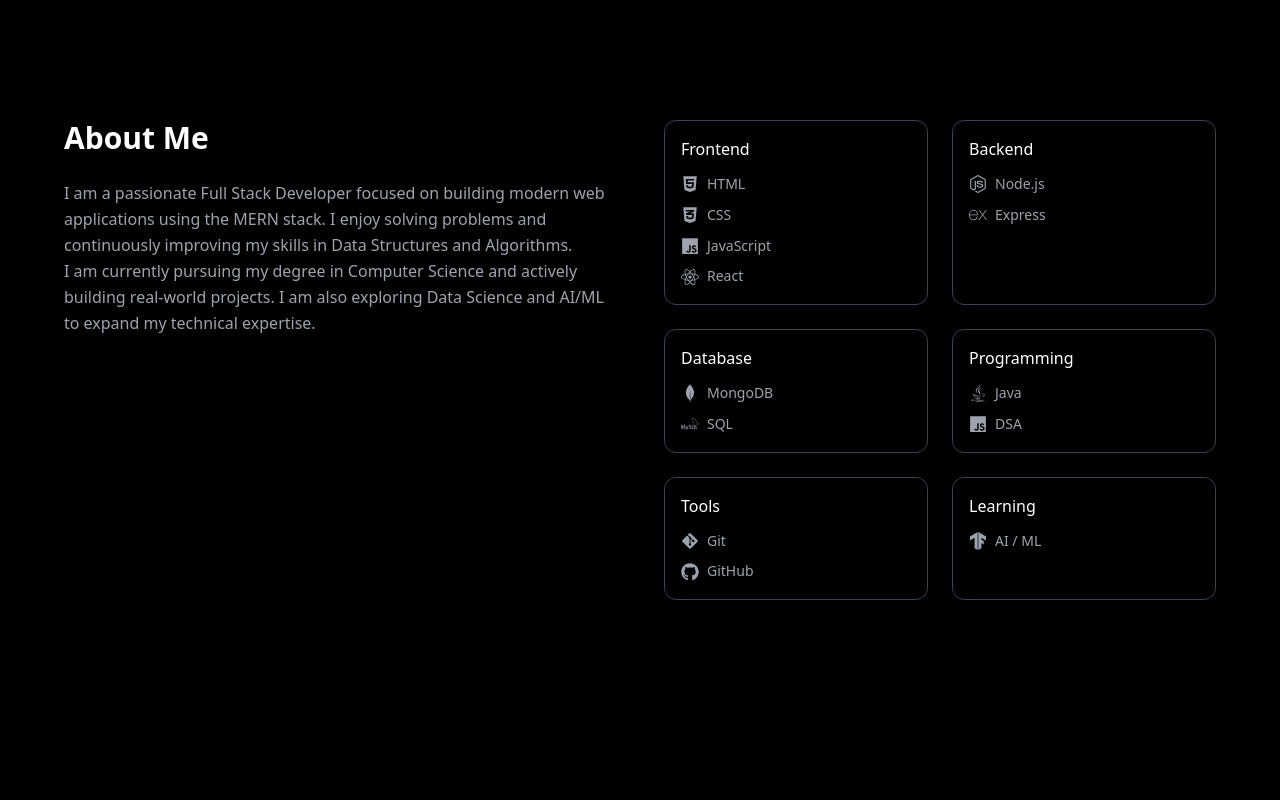
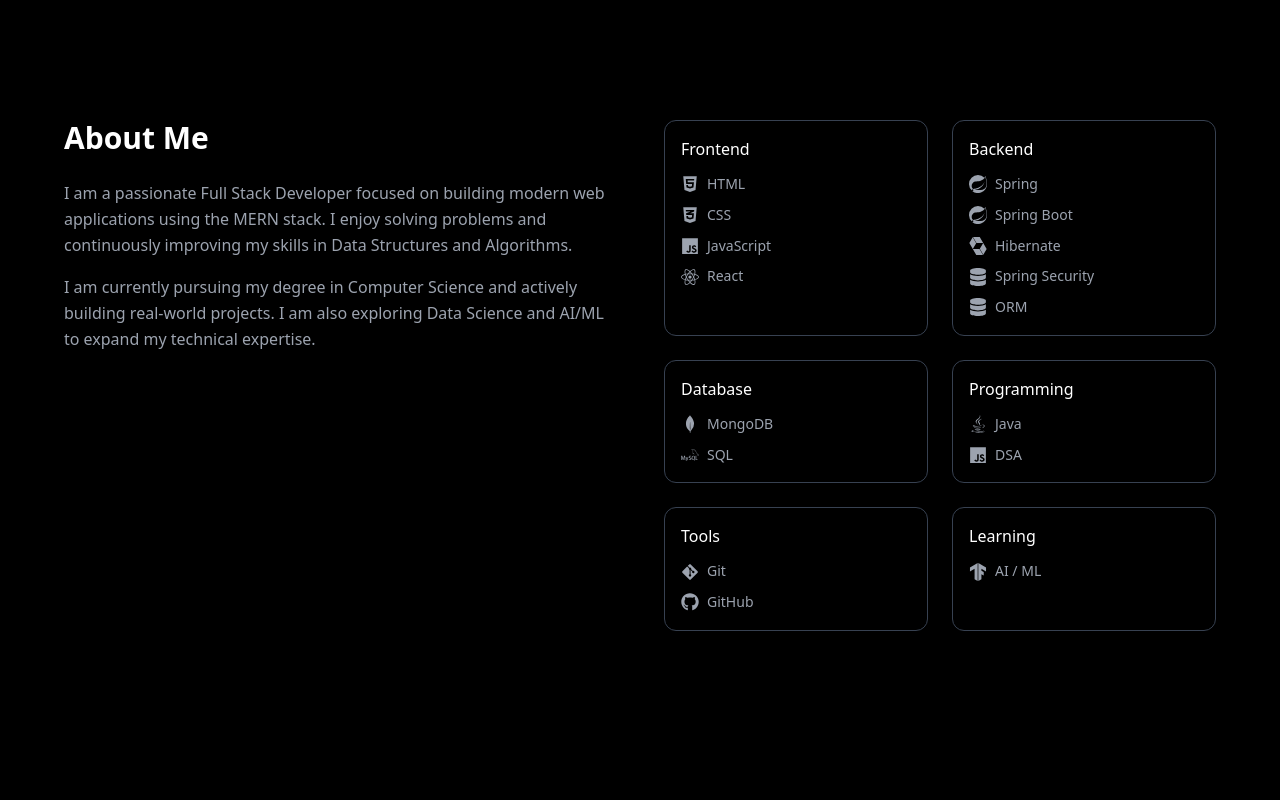
Before and after one commit to carry2408/PortfolioApp, a React (Vite) app in the folder portfolio/: page / in a window 1280 px wide. Shown: the part 760-1560 px from the top of the page. Built offline with nearby package versions, Linux system fonts and the light colour scheme.

Commit message:
Added new skills to the backend

```diff
--- a/portfolio/src/components/About.jsx
+++ b/portfolio/src/components/About.jsx
@@ -1,50 +1,73 @@
 import { motion } from "framer-motion";
+
 import {
     FaHtml5,
     FaCss3Alt,
     FaJs,
     FaReact,
-    FaNodeJs,
     FaJava,
     FaGitAlt,
-    FaGithub
+    FaGithub,
+    FaDatabase,
 } from "react-icons/fa";
-import { SiMongodb, SiExpress, SiMysql, SiTensorflow } from "react-icons/si";
+
+import {
+    SiMongodb,
+    SiMysql,
+    SiSpring,
+    SiHibernate,
+    SiTensorflow,
+} from "react-icons/si";
 
 export default function About({ darkMode }) {
     return (
         <section
             id="about"
-            className={`min-h-screen px-6 py-20 ${darkMode ? "bg-black text-white" : "bg-white text-black"
-                }`}
+            className={
+                "min-h-screen px-6 py-20 " +
+                (darkMode ? "bg-black text-white" : "bg-white text-black")
+            }
         >
             <div className="max-w-6xl mx-auto grid md:grid-cols-2 gap-12 items-start">
 
-                {/* LEFT SIDE - ABOUT */}
+                {/* About */}
                 <motion.div
                     initial={{ opacity: 0, x: -40 }}
                     whileInView={{ opacity: 1, x: 0 }}
                     transition={{ duration: 0.6 }}
                 >
-                    <h2 className="text-3xl font-semibold mb-6">About Me</h2>
+                    <h2 className="text-3xl font-semibold mb-6">
+                        About Me
+                    </h2>
 
-                    <p className={`${darkMode ? "text-gray-400" : "text-gray-600"} leading-relaxed`}>
-                        I am a passionate Full Stack Developer focused on building modern web applications
-                        using the MERN stack. I enjoy solving problems and continuously improving my skills
-                        in Data Structures and Algorithms.
+                    <p
+                        className={
+                            (darkMode ? "text-gray-400" : "text-gray-600") +
+                            " leading-relaxed mb-4"
+                        }
+                    >
+                        I am a passionate Full Stack Developer focused on
+                        building modern web applications using the MERN stack.
+                        I enjoy solving problems and continuously improving my
+                        skills in Data Structures and Algorithms.
                     </p>
 
-                    <p className={`${darkMode ? "text-gray-400" : "text-gray-600"} leading-relaxed`}>
-                        I am currently pursuing my degree in Computer Science and actively building
-                        real-world projects. I am also exploring Data Science and AI/ML to expand my
+                    <p
+                        className={
+                            (darkMode ? "text-gray-400" : "text-gray-600") +
+                            " leading-relaxed"
+                        }
+                    >
+                        I am currently pursuing my degree in Computer Science
+                        and actively building real-world projects. I am also
+                        exploring Data Science and AI/ML to expand my
                         technical expertise.
                     </p>
                 </motion.div>
 
-                {/* RIGHT SIDE - SKILLS */}
+                {/* Skills */}
                 <div className="grid grid-cols-2 gap-6">
 
-                    {/* FRONTEND */}
                     <SkillCard title="Frontend" darkMode={darkMode}>
                         <Skill icon={<FaHtml5 />} name="HTML" />
                         <Skill icon={<FaCss3Alt />} name="CSS" />
@@ -52,31 +75,29 @@ export default function About({ darkMode }) {
                         <Skill icon={<FaReact />} name="React" />
                     </SkillCard>
 
-                    {/* BACKEND */}
                     <SkillCard title="Backend" darkMode={darkMode}>
-                        <Skill icon={<FaNodeJs />} name="Node.js" />
-                        <Skill icon={<SiExpress />} name="Express" />
+                        <Skill icon={<SiSpring />} name="Spring" />
+                        <Skill icon={<SiSpring />} name="Spring Boot" />
+                        <Skill icon={<SiHibernate />} name="Hibernate" />
+                        <Skill icon={<FaDatabase />} name="Spring Security" />
+                        <Skill icon={<FaDatabase />} name="ORM" />
                     </SkillCard>
 
-                    {/* DATABASE */}
                     <SkillCard title="Database" darkMode={darkMode}>
                         <Skill icon={<SiMongodb />} name="MongoDB" />
                         <Skill icon={<SiMysql />} name="SQL" />
                     </SkillCard>
 
-                    {/* PROGRAMMING */}
                     <SkillCard title="Programming" darkMode={darkMode}>
                         <Skill icon={<FaJava />} name="Java" />
                         <Skill icon={<FaJs />} name="DSA" />
                     </SkillCard>
 
-                    {/* TOOLS */}
                     <SkillCard title="Tools" darkMode={darkMode}>
                         <Skill icon={<FaGitAlt />} name="Git" />
                         <Skill icon={<FaGithub />} name="GitHub" />
                     </SkillCard>
 
-                    {/* LEARNING */}
                     <SkillCard title="Learning" darkMode={darkMode}>
                         <Skill icon={<SiTensorflow />} name="AI / ML" />
                     </SkillCard>
@@ -87,32 +108,46 @@ export default function About({ darkMode }) {
     );
 }
 
-/* reusable card */
 function SkillCard({ title, children, darkMode }) {
     return (
         <motion.div
             whileHover={{ scale: 1.05 }}
-            className="border border-gray-700 rounded-xl p-4"
+            className={
+                "border rounded-xl p-4 " +
+                (darkMode ? "border-gray-700" : "border-gray-300")
+            }
         >
-            <h3 className="font-medium mb-3">{title}</h3>
-            <div className={`flex flex-col gap-2 text-sm ${darkMode ? "text-gray-400" : "text-gray-600"} leading-relaxed`}>
+            <h3 className="font-medium mb-3">
+                {title}
+            </h3>
+
+            <div
+                className={
+                    "flex flex-col gap-2 text-sm " +
+                    (darkMode ? "text-gray-400" : "text-gray-600") +
+                    " leading-relaxed"
+                }
+            >
                 {children}
             </div>
         </motion.div>
     );
 }
 
-/* single skill row */
-
-
 function Skill({ icon, name }) {
     return (
         <motion.div
             whileHover={{ scale: 1.08, x: 4 }}
-      transition={{ type: "spring", stiffness: 300 }}
+            transition={{
+                type: "spring",
+                stiffness: 300,
+            }}
             className="flex items-center gap-2 cursor-pointer"
         >
-      <span className="text-lg">{icon}</span>
+            <span className="text-lg">
+                {icon}
+            </span>
+
             <span>{name}</span>
         </motion.div>
     );
--- a/portfolio/src/components/Projects.jsx
+++ b/portfolio/src/components/Projects.jsx
@@ -8,7 +8,7 @@ export default function Projects({ darkMode }) {
       tech: ["React", "Node.js", "Express", "SQL"],
       img: "/hostel.png",
       github: "https://github.com/carry2408/Hostel-Allotment",
-      live: "https://hostel-allotment-two.vercel.app/",
+      live: "                     ",
     },
     {
       title: "Portfolio Website",
```
Also changed, not shown: 2 other files (tests, documents, lock files or other folders). Lines whose indentation alone changed are shown as unchanged.
